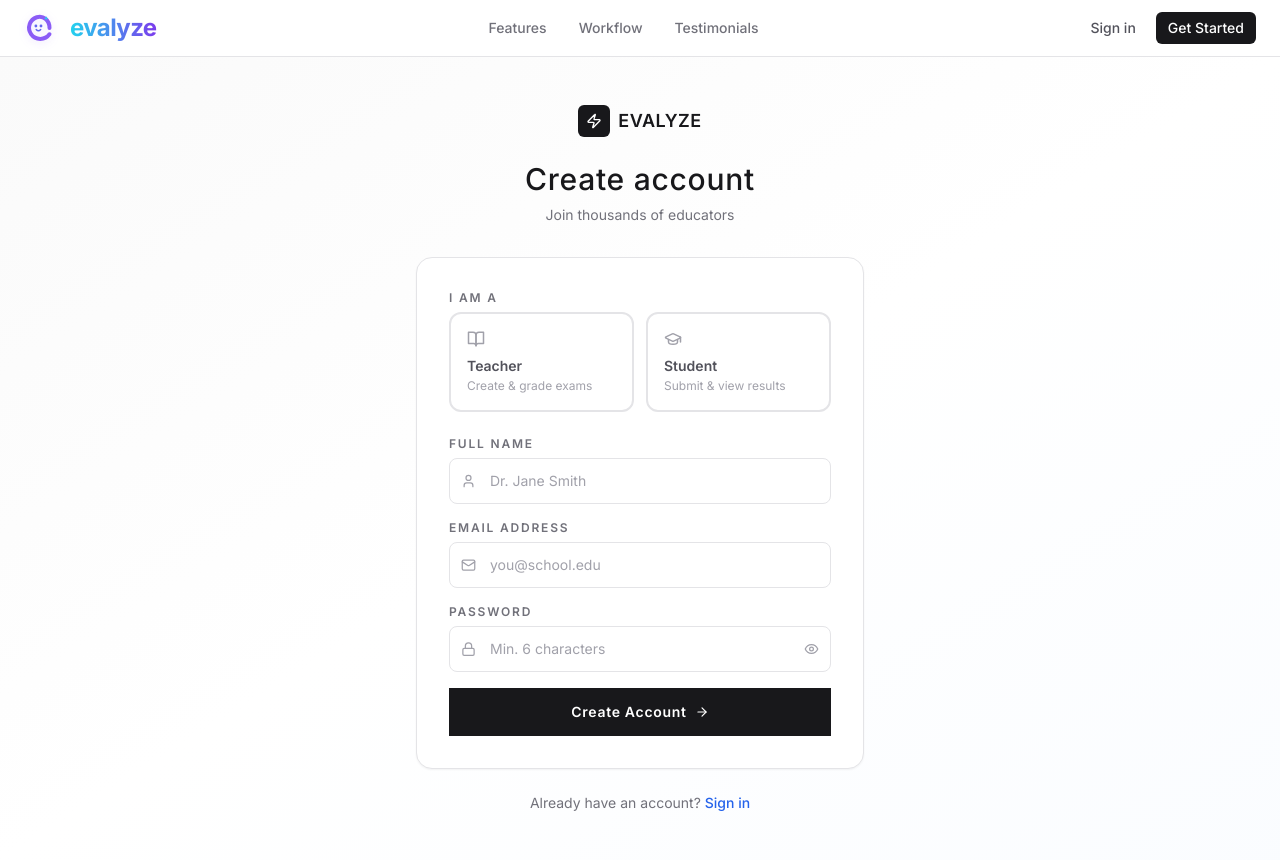
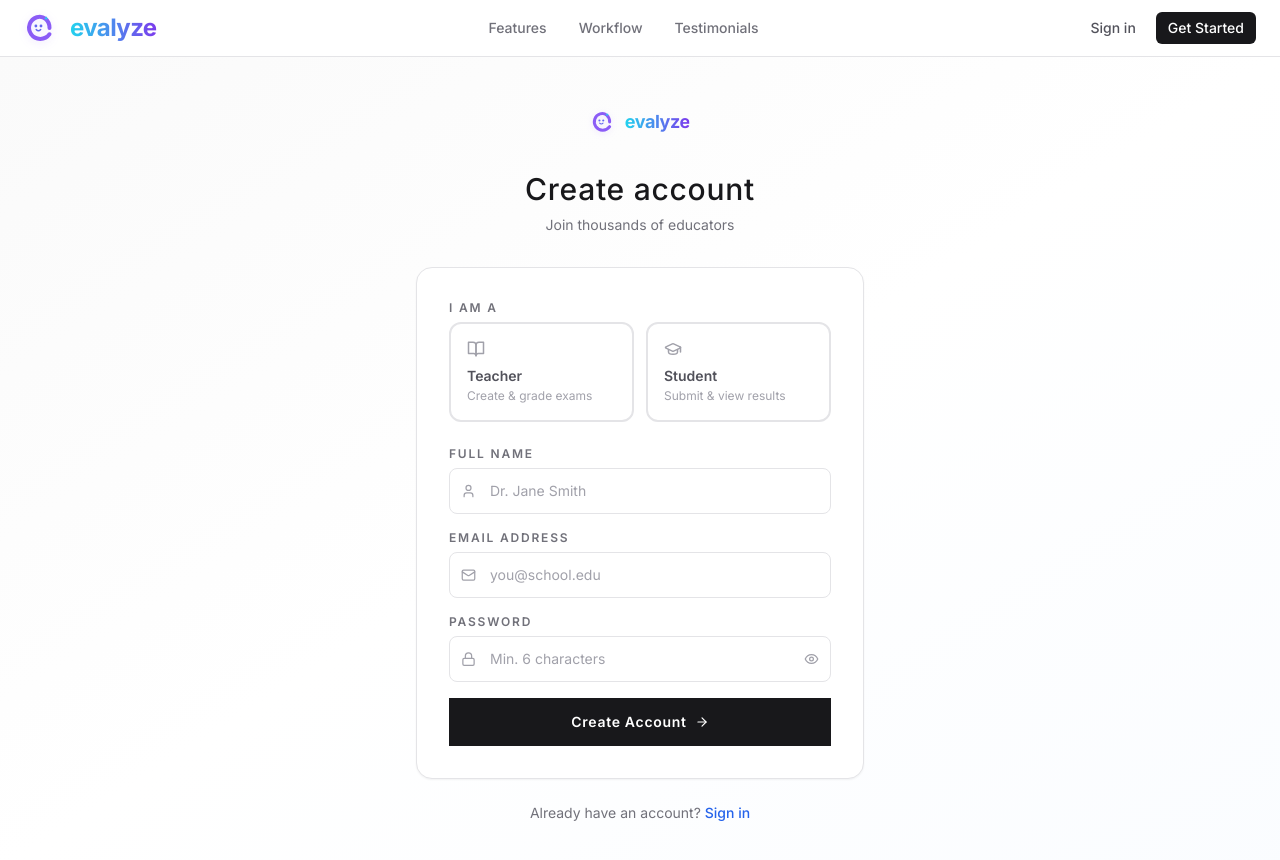
Before and after one commit to NOBA235/evalyze, a React (Vite) app in the folder client/: page /register in a window 1280 px wide. Shown: the top 860 px of the page. Built offline with nearby package versions, Linux system fonts and the light colour scheme.

Commit message:
Added brand logo to register and login page

```diff
--- a/client/src/pages/Login.jsx
+++ b/client/src/pages/Login.jsx
@@ -3,6 +3,7 @@ import { Link, useNavigate } from 'react-router-dom';
 import { motion } from 'framer-motion';
 import { Zap, Mail, Lock, Eye, EyeOff, AlertCircle, ArrowRight } from 'lucide-react';
 import { useAuth } from '../context/AuthContext.jsx';
+import Logo from '../components/Logo';
 
 export default function Login() {
   const [form, setForm] = useState({ email: '', password: '' });
@@ -27,16 +28,13 @@ export default function Login() {
       <motion.div initial={{ opacity: 0, y: 24 }} animate={{ opacity: 1, y: 0 }} transition={{ duration: 0.5 }} className="w-full max-w-md">
 
         {/* Logo */}
-        <div className="text-center mb-8">
-          <Link to="/" className="inline-flex items-center gap-2 mb-6">
-            <div className="w-8 h-8 rounded-md bg-zinc-900 flex items-center justify-center">
-              <Zap size={16} className="text-white" />
-            </div>
-            <span className="font-semibold text-lg tracking-wide text-zinc-900">EVALYZE</span>
-          </Link>
-          <h1 className="text-3xl font-medium tracking-wide text-zinc-900 mb-2">Welcome back</h1>
-          <p className="text-zinc-500 font-normal text-sm">Sign in to your account</p>
-        </div>
+<div className="text-center mb-8">
+  <div className="flex justify-center mb-4 scale-75">
+    <Logo />
+  </div>
+  <h1 className="text-3xl font-medium tracking-wide text-zinc-900 mb-2">Welcome back</h1>
+  <p className="text-zinc-500 font-normal text-sm">Sign in to your account</p>
+</div>
 
         <div className="bg-white border border-zinc-200 rounded-2xl p-8 shadow-sm">
           {error && (
--- a/client/src/pages/Register.jsx
+++ b/client/src/pages/Register.jsx
@@ -3,7 +3,7 @@ import { Link, useNavigate } from 'react-router-dom';
 import { motion } from 'framer-motion';
 import { Zap, User, Mail, Lock, Eye, EyeOff, AlertCircle, GraduationCap, BookOpen, ArrowRight } from 'lucide-react';
 import { useAuth } from '../context/AuthContext.jsx';
-
+import Logo from '../components/Logo';
 export default function Register() {
   const [form, setForm] = useState({ name: '', email: '', password: '', role: '' });
   const [showPass, setShowPass] = useState(false);
@@ -29,15 +29,15 @@ export default function Register() {
       <motion.div initial={{ opacity: 0, y: 24 }} animate={{ opacity: 1, y: 0 }} transition={{ duration: 0.5 }} className="w-full max-w-md">
 
         <div className="text-center mb-8">
-          <Link to="/" className="inline-flex items-center gap-2 mb-6">
-            <div className="w-8 h-8 rounded-md bg-zinc-900 flex items-center justify-center">
-              <Zap size={16} className="text-white" />
-            </div>
-            <span className="font-semibold text-lg tracking-wide text-zinc-900">EVALYZE</span>
-          </Link>
-          <h1 className="text-3xl font-medium tracking-wide text-zinc-900 mb-2">Create account</h1>
-          <p className="text-zinc-500 font-normal text-sm">Join thousands of educators</p>
-        </div>
+         {/* Logo */}
+<div className="text-center mb-8">
+  <div className="flex justify-center mb-4 scale-75">
+    <Logo />
+  </div>
+</div>
+<h1 className="text-3xl font-medium tracking-wide text-zinc-900 mb-2">Create account</h1>
+ <p className="text-zinc-500 font-normal text-sm">Join thousands of educators</p>
+ </div>
 
         <div className="bg-white border border-zinc-200 rounded-2xl p-8 shadow-sm">
           {error && (
```
